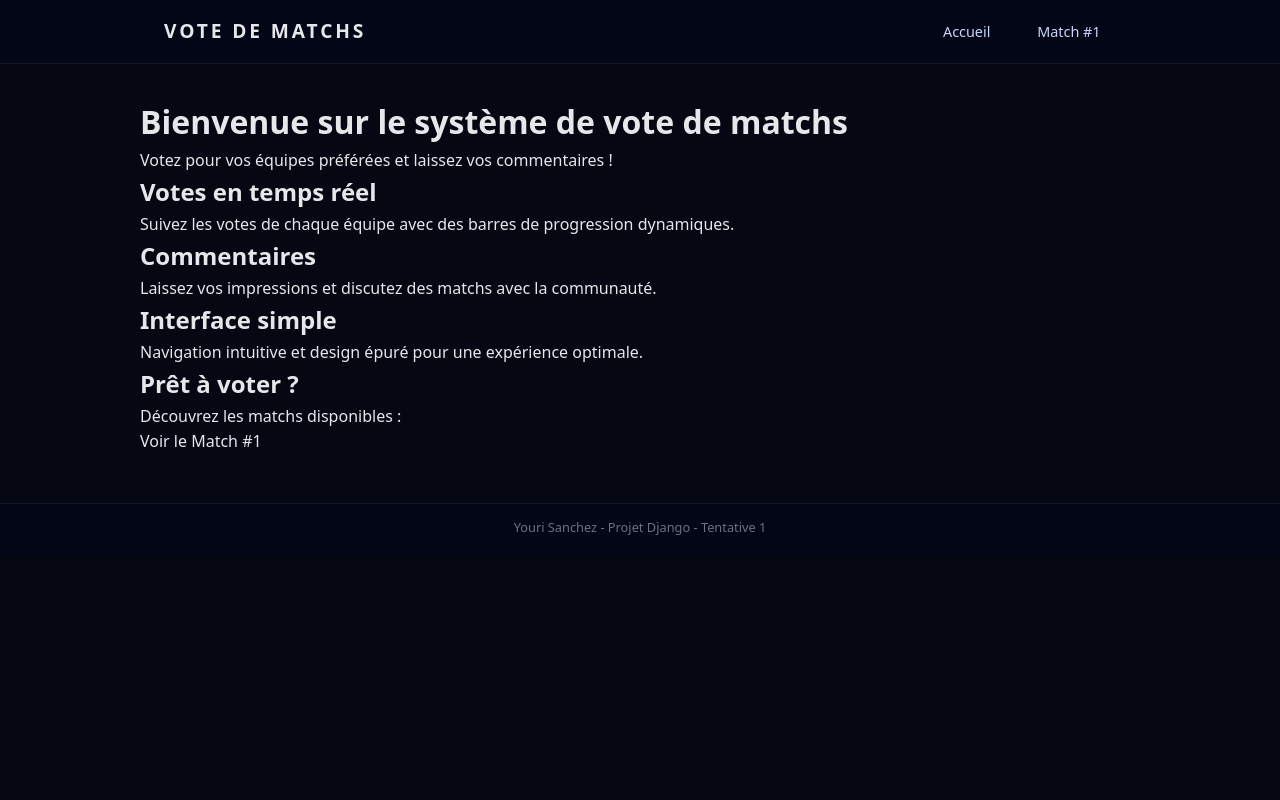
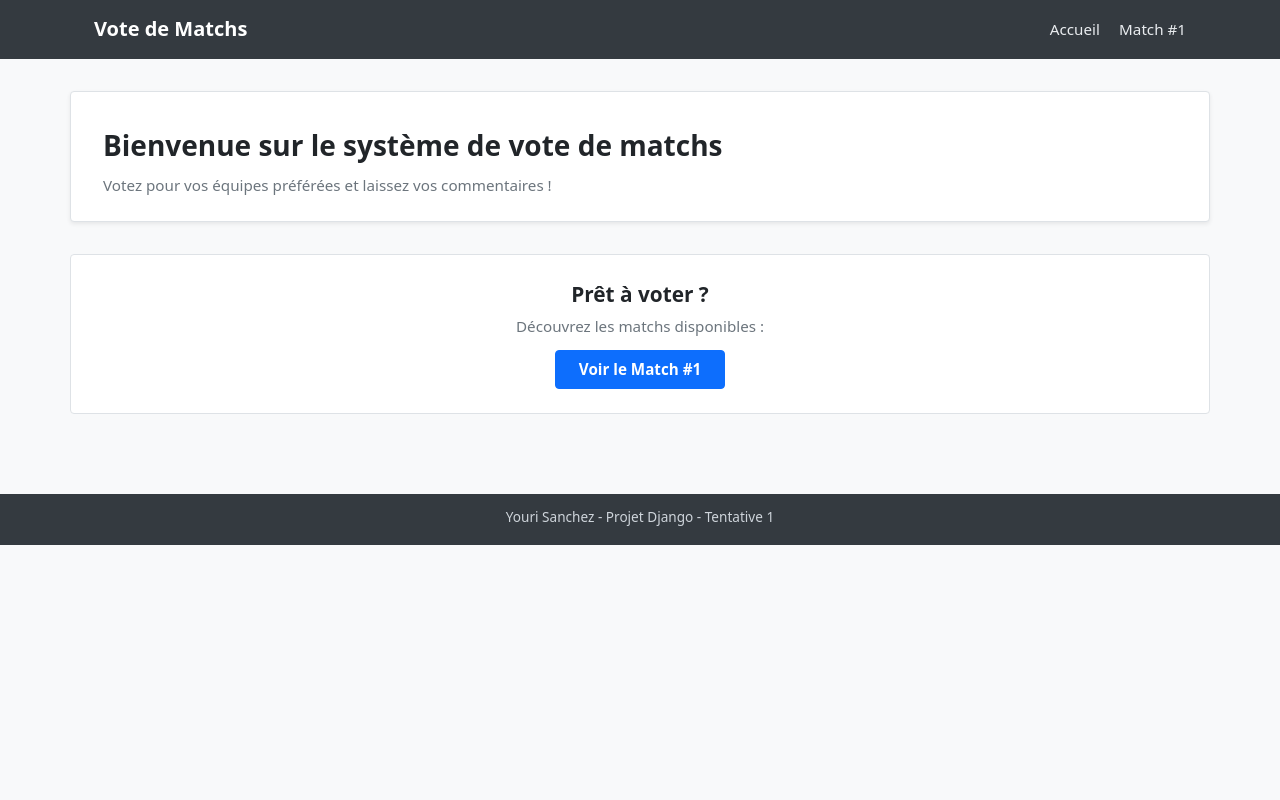
Before and after one commit to ossydreos/WEBA.YS, a Django app: page / in a window 1280 px wide. Run offline with Django 5.2, Linux system fonts and the light colour scheme.

Commit message:
refonte style

```diff
--- a/hltvtracker/static/hltvtracker/css/styles.css
+++ b/hltvtracker/static/hltvtracker/css/styles.css
@@ -13,9 +13,9 @@ html, body {
 
 body {
     font-family: system-ui, -apple-system, BlinkMacSystemFont, "Segoe UI", sans-serif;
-    background: #050712;
-    color: #e5e7eb;
-    line-height: 1.6;
+    background-color: #f8f9fa;
+    color: #212529;
+    line-height: 1.5;
 }
 
 a {
@@ -23,18 +23,15 @@ a {
     text-decoration: none;
 }
 
-/* ========== LAYOUT GLOBAL ========== */
+/* ==================== LAYOUT GLOBAL ==================== */
 
 .site-header {
-    position: sticky;
-    top: 0;
-    z-index: 20;
-    background: #020617;
-    border-bottom: 1px solid #111827;
+    background-color: #343a40;
+    color: #fff;
 }
 
 .header-content {
-    max-width: 1000px;
+    max-width: 1140px;
     margin: 0 auto;
     padding: 0.9rem 1.5rem;
     display: flex;
@@ -43,30 +40,23 @@ a {
 }
 
 .site-title {
-    font-size: 1.2rem;
-    font-weight: 700;
-    letter-spacing: 0.15em;
-    text-transform: uppercase;
+    font-size: 1.25rem;
+    font-weight: 600;
 }
 
 .main-nav {
     display: flex;
-    gap: 1rem;
+    gap: 1.2rem;
 }
 
 .nav-link {
-    font-size: 0.9rem;
-    padding: 0.3rem 0.9rem;
-    border-radius: 999px;
-    border: 1px solid transparent;
-    color: #cbd5f5;
-    transition: 0.15s ease;
+    font-size: 0.95rem;
+    color: #e9ecef;
+    transition: color 0.15s ease;
 }
 
 .nav-link:hover {
-    border-color: #3b82f6;
-    background: rgba(59, 130, 246, 0.12);
-    color: #fff;
+    color: #ffffff;
 }
 
 .main-content {
@@ -74,145 +64,140 @@ a {
 }
 
 .container {
-    max-width: 1000px;
+    max-width: 1140px;
     margin: 0 auto;
 }
 
 /* Footer */
 .site-footer {
-    border-top: 1px solid #111827;
-    background: #020617;
+    background-color: #343a40;
+    color: #ced4da;
+    margin-top: 2rem;
 }
 
 .footer-content {
-    max-width: 1000px;
+    max-width: 1140px;
     margin: 0 auto;
-    padding: 0.8rem 1.5rem 1.2rem;
+    padding: 0.8rem 1.5rem 1.1rem;
     text-align: center;
-    font-size: 0.8rem;
-    color: #6b7280;
+    font-size: 0.85rem;
 }
 
-/* ========== PAGE ACCUEIL ========== */
+/* ==================== PAGE ACCUEIL ==================== */
 
 .hero-section {
-    background: #020617;
-    border-radius: 12px;
-    padding: 1.8rem 1.6rem;
-    border: 1px solid #111827;
-    box-shadow: 0 14px 30px rgba(0, 0, 0, 0.6);
+    background-color: #ffffff;
+    border: 1px solid #dee2e6;
+    border-radius: 0.25rem;
+    padding: 2rem 2rem 1.5rem;
     margin-bottom: 2rem;
+    box-shadow: 0 0.125rem 0.25rem rgba(0,0,0,.075);
 }
 
 .hero-section h1 {
-    font-size: 1.6rem;
+    font-size: 1.75rem;
     margin-bottom: 0.5rem;
 }
 
 .hero-text {
     font-size: 0.95rem;
-    color: #9ca3af;
+    color: #6c757d;
 }
 
 /* Features */
 .features-grid {
     display: grid;
     grid-template-columns: repeat(auto-fit, minmax(260px, 1fr));
-    gap: 1.2rem;
+    gap: 1.25rem;
     margin-bottom: 2rem;
 }
 
 .feature-item {
-    background: #050816;
-    border-radius: 10px;
-    padding: 1.2rem 1.1rem;
-    border: 1px solid #111827;
-    font-size: 0.9rem;
-    transition: 0.15s ease;
+    background-color: #ffffff;
+    border: 1px solid #dee2e6;
+    border-radius: 0.25rem;
+    padding: 1.25rem 1.2rem;
+    box-shadow: 0 0.125rem 0.25rem rgba(0,0,0,.03);
 }
 
 .feature-item h2 {
-    font-size: 1rem;
+    font-size: 1.05rem;
     margin-bottom: 0.4rem;
 }
 
-.feature-item:hover {
-    border-color: #3b82f6;
-    box-shadow: 0 12px 26px rgba(0, 0, 0, 0.7);
-}
-
-/* CTA */
+/* Call to action */
 .call-to-action {
-    margin-top: 0.5rem;
+    background-color: #ffffff;
+    border: 1px solid #dee2e6;
+    border-radius: 0.25rem;
     padding: 1.5rem 1.3rem;
-    border-radius: 10px;
-    background: #0b1120;
-    border: 1px solid #1d4ed8;
     text-align: center;
 }
 
 .call-to-action h2 {
-    font-size: 1.2rem;
+    font-size: 1.3rem;
     margin-bottom: 0.3rem;
 }
 
 .call-to-action p {
-    font-size: 0.9rem;
-    color: #cbd5f5;
-    margin-bottom: 0.7rem;
+    font-size: 0.95rem;
+    color: #6c757d;
+    margin-bottom: 0.8rem;
 }
 
+/* Bouton principal (type Bootstrap .btn-primary) */
 .main-button {
     display: inline-block;
-    padding: 0.55rem 1.4rem;
-    border-radius: 999px;
-    font-size: 0.9rem;
+    padding: 0.45rem 1.4rem;
+    border-radius: 0.25rem;
+    font-size: 0.95rem;
     font-weight: 600;
-    background: #2563eb;
-    border: none;
+    background-color: #0d6efd;
+    border: 1px solid #0d6efd;
     color: #fff;
     cursor: pointer;
-    transition: 0.15s ease;
+    transition: background-color .15s ease, border-color .15s ease;
 }
 
 .main-button:hover {
-    background: #1d4ed8;
-    transform: translateY(-1px);
+    background-color: #0b5ed7;
+    border-color: #0a58ca;
 }
 
-/* ========== ALERTES ========== */
+/* ==================== ALERTES ==================== */
 
 .message-alert {
     padding: 0.6rem 0.9rem;
     margin-bottom: 1rem;
-    border-radius: 8px;
-    background: rgba(22, 163, 74, 0.12);
-    border: 1px solid rgba(22, 163, 74, 0.6);
-    font-size: 0.85rem;
+    border-radius: 0.25rem;
+    background-color: #d1e7dd;
+    border: 1px solid #badbcc;
+    color: #0f5132;
+    font-size: 0.9rem;
 }
 
-/* ========== PAGE MATCH ========== */
+/* ==================== PAGE MATCH ==================== */
 
 .match-header {
-    margin-bottom: 1.6rem;
+    margin-bottom: 1.5rem;
 }
 
 .match-header h1 {
-    font-size: 1.5rem;
-    margin-bottom: 0.25rem;
+    font-size: 2rem;
+    margin-bottom: 0.15rem;
 }
 
 .match-date {
-    font-size: 0.85rem;
-    color: #9ca3af;
+    font-size: 0.9rem;
+    color: #6c757d;
 }
 
-/* Teams bloc */
+/* Bloc teams */
 .teams-section {
     display: grid;
-    grid-template-columns: repeat(auto-fit, minmax(280px, 1fr));
-    gap: 1rem;
-    margin-bottom: 1.4rem;
+    grid-template-columns: repeat(auto-fit, minmax(260px, 1fr));
+    gap: 1.5rem;
+    margin-bottom: 1.5rem;
 }
 
 .team-column {
--- a/hltvtracker/templates/home.html
+++ b/hltvtracker/templates/home.html
@@ -2,31 +2,14 @@
 {% block title %}Accueil - Vote de Matchs{% endblock %}
 
 {% block content %}
-    <div class="welcome-section">
+    <div class="hero-section">
         <h1>Bienvenue sur le système de vote de matchs</h1>
-        <p class="lead">Votez pour vos équipes préférées et laissez vos commentaires !</p>
+        <p class="hero-text">Votez pour vos équipes préférées et laissez vos commentaires !</p>
     </div>
 
-    <section class="features">
-        <div class="feature-card">
-            <h2>Votes en temps réel</h2>
-            <p>Suivez les votes de chaque équipe avec des barres de progression dynamiques.</p>
-        </div>
-
-        <div class="feature-card">
-            <h2>Commentaires</h2>
-            <p>Laissez vos impressions et discutez des matchs avec la communauté.</p>
-        </div>
-
-        <div class="feature-card">
-            <h2>Interface simple</h2>
-            <p>Navigation intuitive et design épuré pour une expérience optimale.</p>
-        </div>
-    </section>
-
-    <section class="cta-section">
+    <section class="call-to-action">
         <h2>Prêt à voter ?</h2>
         <p>Découvrez les matchs disponibles :</p>
-        <a href="{% url 'match_detail' 1 %}" class="btn btn-primary btn-large">Voir le Match #1</a>
+        <a href="{% url 'match_detail' 1 %}" class="main-button">Voir le Match #1</a>
     </section>
 {% endblock %}
```
Also changed, not shown: other parts of hltvtracker/static/hltvtracker/css/styles.css (+107 -109 lines), db.sqlite3.
